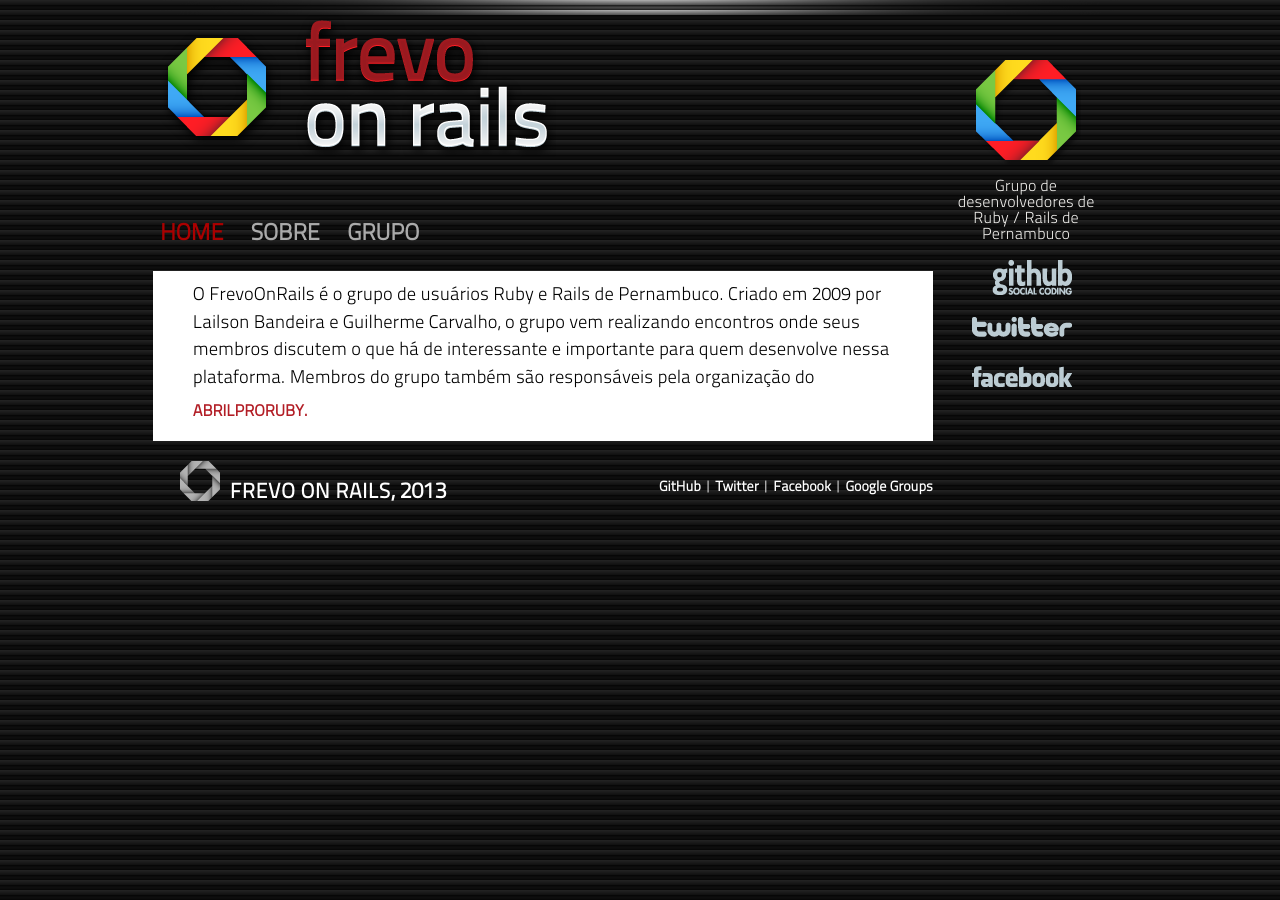
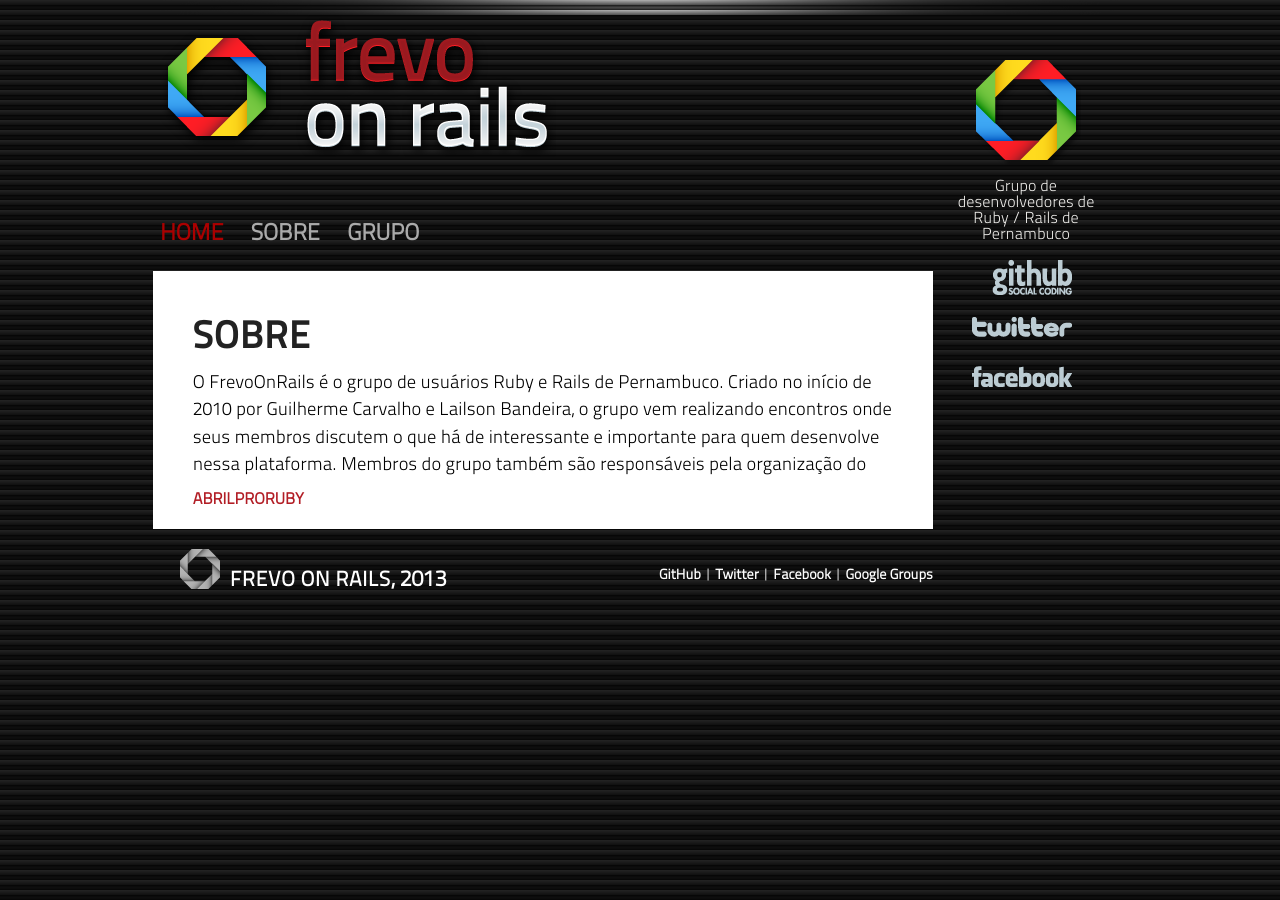
Before and after one commit to frevo-on-rails/frevo-on-rails.github.com, a Jekyll site: the page built from sobre.html, in a window 1280 px wide. Built offline with Jekyll 4.4.1, drawn with Linux system fonts in a browser that asks for light colours; nearby versions of some CDN libraries.

Commit message:
Tweaking 1st-level HTML pages

```diff
--- a/index.html
+++ b/index.html
@@ -1,6 +1,6 @@
 ---
 layout: default
-title: FrevoOnRails
+title: FrevoOnRails - Grupo de Usuários Ruby e Rails de Pernambuco
 ---
 
 <div id="home">
--- a/sobre.html
+++ b/sobre.html
@@ -3,6 +3,8 @@ layout: default
 title: Sobre - FrevoOnRails
 ---
 
-O FrevoOnRails é o grupo de usuários Ruby e Rails de Pernambuco. Criado em 2009 por Lailson Bandeira e Guilherme Carvalho, o grupo vem realizando encontros onde seus membros discutem o que há de interessante e importante para quem desenvolve nessa plataforma.
+<h2>Sobre</h2>
 
-Membros do grupo também são responsáveis pela organização do <a href="http://abrilproruby.com/" title="AbrilProRuby" target="_blank">AbrilProRuby<a/>.
+O FrevoOnRails é o grupo de usuários Ruby e Rails de Pernambuco. Criado no início de 2010 por Guilherme Carvalho e Lailson Bandeira, o grupo vem realizando encontros onde seus membros discutem o que há de interessante e importante para quem desenvolve nessa plataforma.
+
+Membros do grupo também são responsáveis pela organização do <a href="http://abrilproruby.github.io/" title="AbrilProRuby" target="_blank">AbrilProRuby<a/>
```
